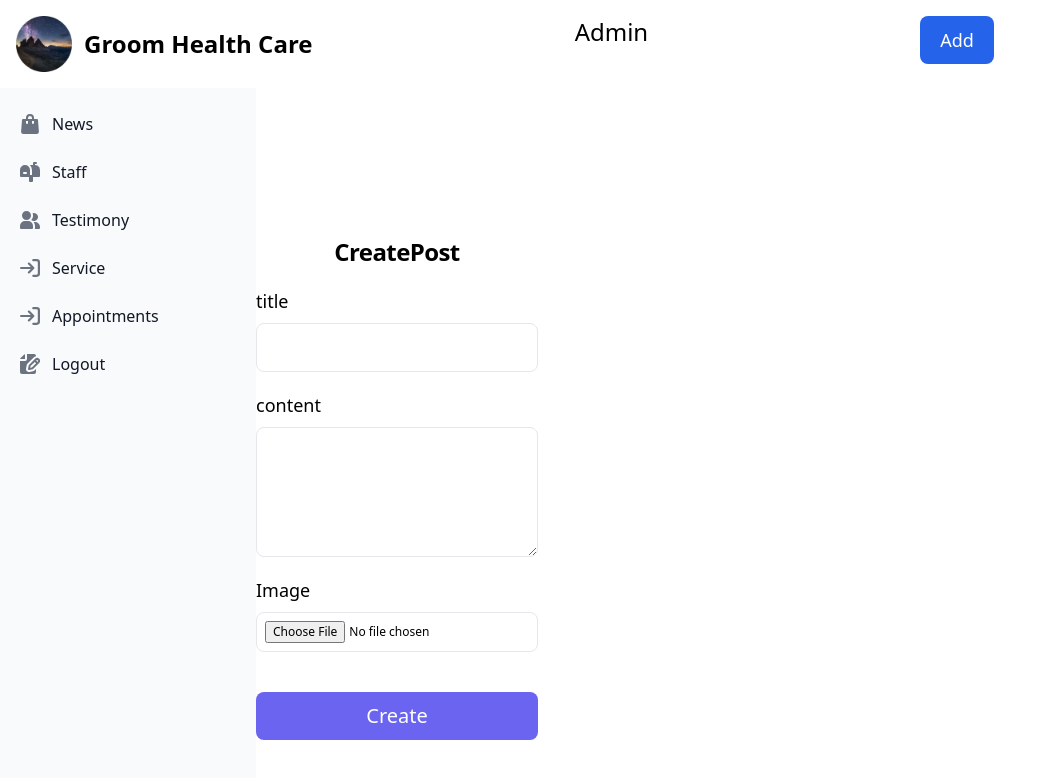
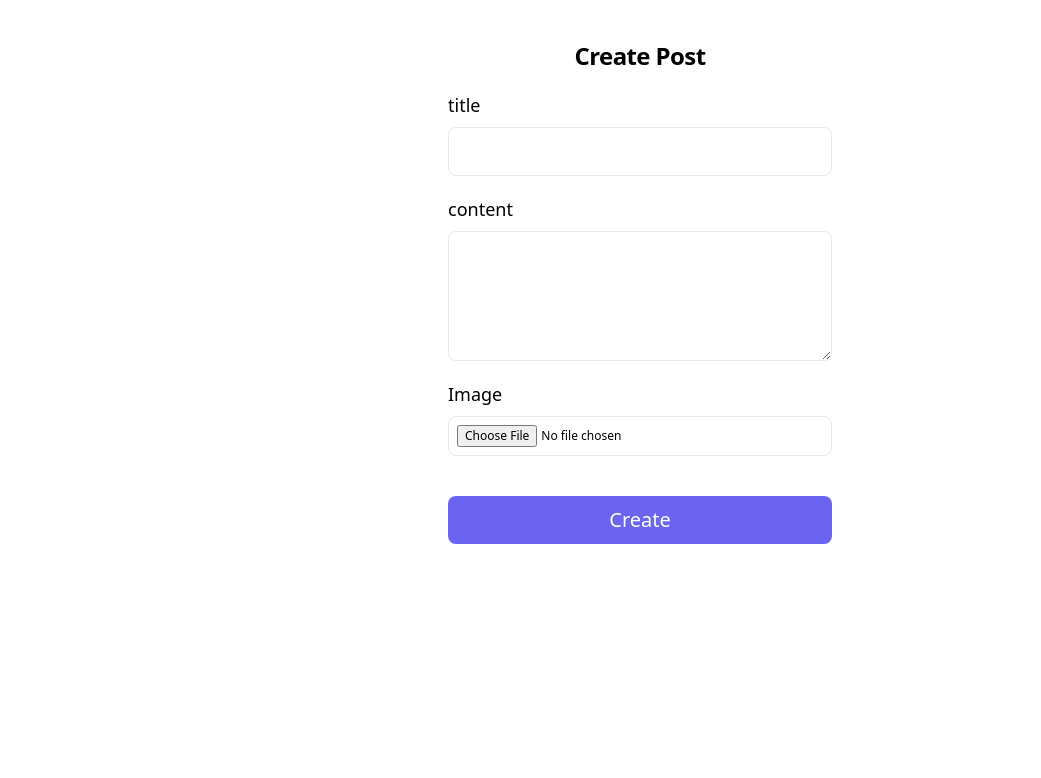
Before and after one commit to adnan4k/Hakim_web, a React (Create React App) app in the folder client/: page /create-post in a window 1280 px wide. Shown: the top 778 px of the page, without its empty margins (0-1041 px from the left). Built offline with nearby package versions, Linux system fonts and the light colour scheme.

Commit message:
some customisation

```diff
--- a/client/src/pages/dashboard/CreatePost.jsx
+++ b/client/src/pages/dashboard/CreatePost.jsx
@@ -1,17 +1,16 @@
-import axios from "axios";
-import React, { useState, useEffect } from "react";
-import { useLocation, useNavigate } from "react-router-dom";
-import Layout from "./Layout";
+import axios from 'axios';
+import React, { useState, useEffect } from 'react';
+import { useLocation,useNavigate } from 'react-router-dom';
 
 function CreatePost() {
   const location = useLocation();
   const navigate = useNavigate();
-  const { row, index } = location.state || "";
+  const {row,index} = location.state || ''
   const [formData, setFormData] = useState({
-    content: row ? row[index].content : "",
-    title: row ? row[index].title : "",
+    content: row ? row[index].content : '',
+    title:row ? row[index].title : '',
     // Assuming image handling will be implemented separately
-    image: "",
+    image: '',
   });
   useEffect(() => {
     if (row) {
@@ -20,84 +19,74 @@ function CreatePost() {
         content: row[index].content,
       });
     }
-  }, [row, index]);
+  }, [row,index]);
 
   const handleChange = (e) => {
     const { title, value } = e.target;
-    setFormData((prev) => ({ ...prev, [title]: value }));
+    setFormData(prev => ({ ...prev, [title]: value }));
+
   };
+
+
 
   const handleFileChange = (e) => {
     const file = e.target.files[0]; // Get the first file
     if (file) {
-      setFormData((prevFormData) => ({
+      setFormData(prevFormData => ({
         ...prevFormData,
         image: file,
       }));
     }
   };
 
+
   const handleSubmit = async (e) => {
     e.preventDefault();
 
     // Create an instance of FormData
     const formDataToSend = new FormData();
-    formDataToSend.append("title", formData.title);
-    formDataToSend.append("content", formData.content);
+    formDataToSend.append('title', formData.title);
+    formDataToSend.append('content', formData.content);
 
     // Append file if it exists
     if (formData.image) {
-      formDataToSend.append("image", formData.image);
+        formDataToSend.append('image', formData.image);
     }
 
     try {
         const config = {
             headers: {
-          "Content-Type": "multipart/form-data",
+                'Content-Type': 'multipart/form-data',
             },
         };
 
         if (!row) {
             // For creating a new service
-        const response = await axios.post(
-          "https://groom-health-care.onrender.com/CreatePost/create-CreatePost",
-          formDataToSend,
-          config
-        );
+            const response = await axios.post('https://groom-health-care.onrender.com/news/create-news', formDataToSend, config);
             console.log("Form submission response:", response.data);
         } else {
-        const response = await axios.post(
-          `https://groom-health-care.onrender.com/CreatePost/edit-CreatePost/${row[index].id}`,
-          formDataToSend,
-          config
-        );
+
+            const response = await axios.post(`https://groom-health-care.onrender.com/news/edit-news/${row[index].id}`, formDataToSend, config);
             console.log("Form submission response:", response.data);
         }
 
         // Redirect after the operation
-      navigate("/admin/CreatePost/display");
+        navigate('/admin/news/display');
     } catch (error) {
         console.error("Error submitting form:", error);
     }
 };
 
   return (
-    <Layout>
-      <div className="w-full flex flex-col justify-center items-center">
-        <form onSubmit={handleSubmit}>
+    <form className="max-w-sm mx-auto mt-10" onSubmit={handleSubmit}>
       <div className="mb-5">
         <h2 className="text-xl text-center font-bold leading-tight tracking-tight text-gray-9index md:text-2xl dark:text-white">
-              CreatePost
+          Create Post
         </h2>
       </div>
 
       <div className="mb-5">
-            <label
-              htmlFor="title"
-              className="block mb-2 text-[18px] font-medium text-gray-9index dark:text-white"
-            >
-              title
-            </label>
+        <label htmlFor="title" className="block mb-2 text-[18px] font-medium text-gray-9index dark:text-white">title</label>
         <input
           type="text"
           id="title"
@@ -109,12 +98,7 @@ function CreatePost() {
       </div>
 
       <div className="mb-5">
-            <label
-              htmlFor="content"
-              className="block mb-2 text-[18px] font-medium text-gray-9index dark:text-white"
-            >
-              content
-            </label>
+        <label htmlFor="content" className="block mb-2 text-[18px] font-medium text-gray-9index dark:text-white">content</label>
         <textarea
           id="content"
           title="content"
@@ -126,12 +110,7 @@ function CreatePost() {
       </div>
 
       <div className="mb-5">
-            <label
-              htmlFor="image"
-              className="block mb-2 text-[18px] font-medium text-gray-9index dark:text-white"
-            >
-              Image
-            </label>
+        <label htmlFor="image" className="block mb-2 text-[18px] font-medium text-gray-9index dark:text-white">Image</label>
         <input
         // required
           type="file"
@@ -142,16 +121,11 @@ function CreatePost() {
         />
       </div>
 
-          <button
-            type="submit"
-            style={{ backgroundColor: "#6A64F1" }}
-            className="w-full ring-primary-8index border-primary text-xl text-white bg-slate-5index mt-5 text-[19px] hover:bg-primary-7index focus:ring-4 focus:outline-none focus:ring-primary-3index font-medium rounded-lg px-5 py-2.5 text-center dark:bg-primary-6index dark:hover:bg-primary-7index dark:focus:ring-primary-8index"
-          >
-            {row ? "Update" : "Create"}
+      <button type="submit"  style={{backgroundColor:'#6A64F1'}}
+      className="w-full ring-primary-8index border-primary text-xl text-white bg-slate-5index mt-5 text-[19px] hover:bg-primary-7index focus:ring-4 focus:outline-none focus:ring-primary-3index font-medium rounded-lg px-5 py-2.5 text-center dark:bg-primary-6index dark:hover:bg-primary-7index dark:focus:ring-primary-8index">
+        {row ? 'Update' : 'Create'}
       </button>
     </form>
-      </div>
-    </Layout>
   );
 }
 export default CreatePost;
--- a/client/src/pages/dashboard/Layout.jsx
+++ b/client/src/pages/dashboard/Layout.jsx
@@ -14,7 +14,7 @@ function Layout({ children }) {
   return (
    <div>
       <NavBar/>
-    <div className='flex'>
+    <div className='flex '>
     <button className="sm:hidden" onClick={toggleSidebar}>
           <svg className="w-6 h-6" fill="none" stroke="currentColor" viewBox="0 0 24 24" xmlns="http://www.w3.org/2000/svg"><path strokeLinecap="round" strokeLinejoin="round" strokeWidth="2" d="M4 6h16M4 12h16m-7 6h7"></path></svg>
         </button>
@@ -77,8 +77,10 @@ function Layout({ children }) {
 
             </div>
          </aside>
-      <main className="flex justify-center item-center">
+      <main className="flex justify-center mx-auto item-center">
+      <div>
         {children}
+        </div>
       </main>
     </div>
     </div>
```
Lines whose indentation alone changed are shown as unchanged.
